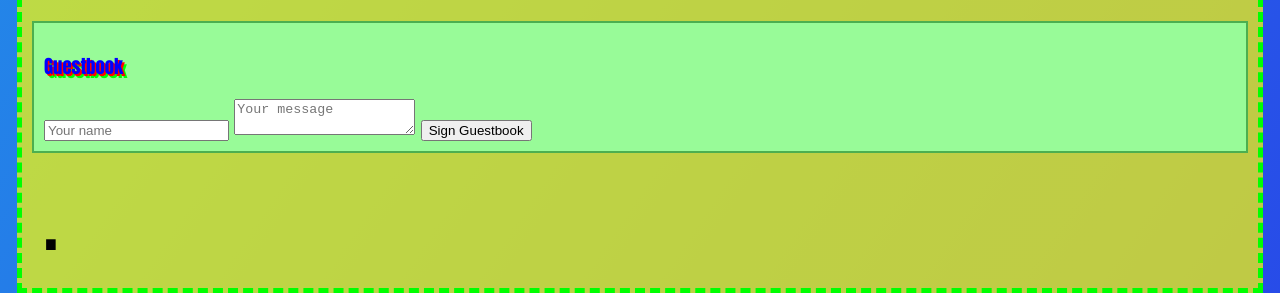
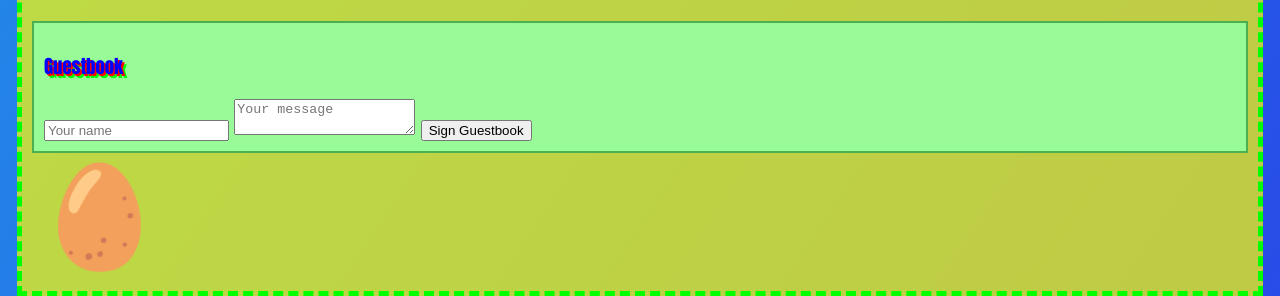
Before and after one commit to delectable-worm/English-language, a plain HTML site: page index.html in a window 1280 px wide. Shown: the part 1102-1398 px from the top of the page. Drawn offline with Linux system fonts and the light colour scheme.

Commit message:
Update index.html

```diff
--- a/index.html
+++ b/index.html
@@ -187,7 +187,7 @@
                 <button onclick="alert('Thanks for signing our guestbook! (please msg eric.w or ruirui.y if you want it displayed on the guestbook page)')">Sign Guestbook</button>
             </form>
         </div>
-        <button class="secret-button" onclick="showEasterEgg()">.</button>
+        <button class="secret-button" onclick="showEasterEgg()">🥚</button>
     </div>
     <div id="popup">
         <h2>YOU FOUND THE SECRET PAGE!</h2>
```
